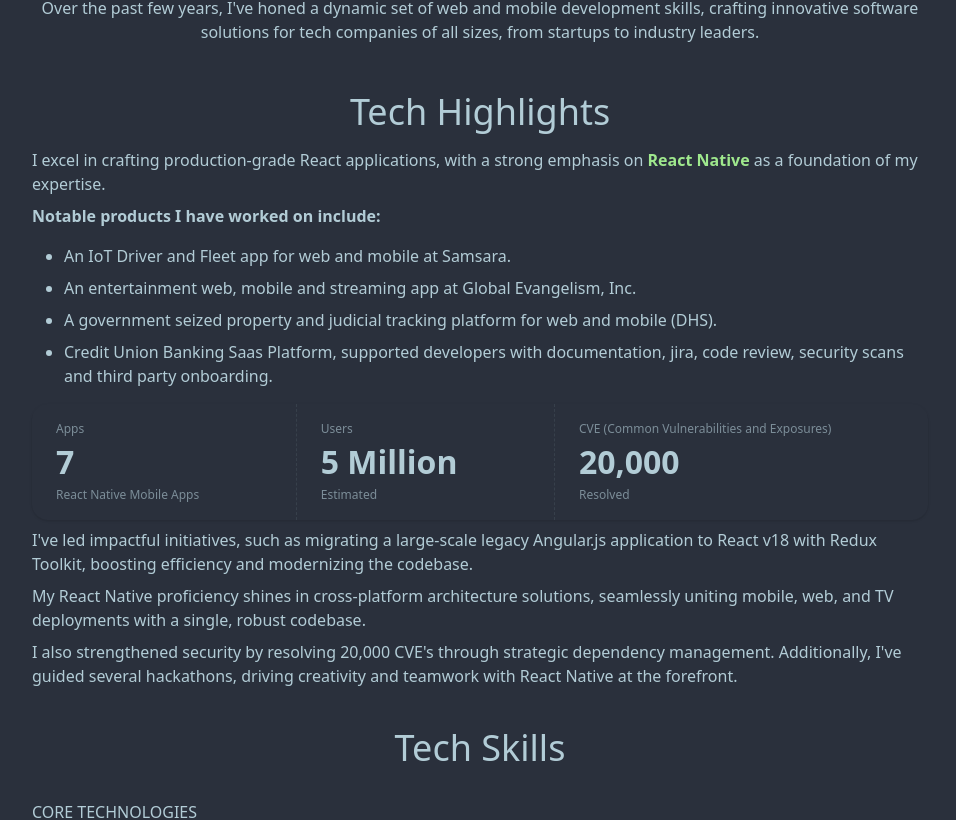
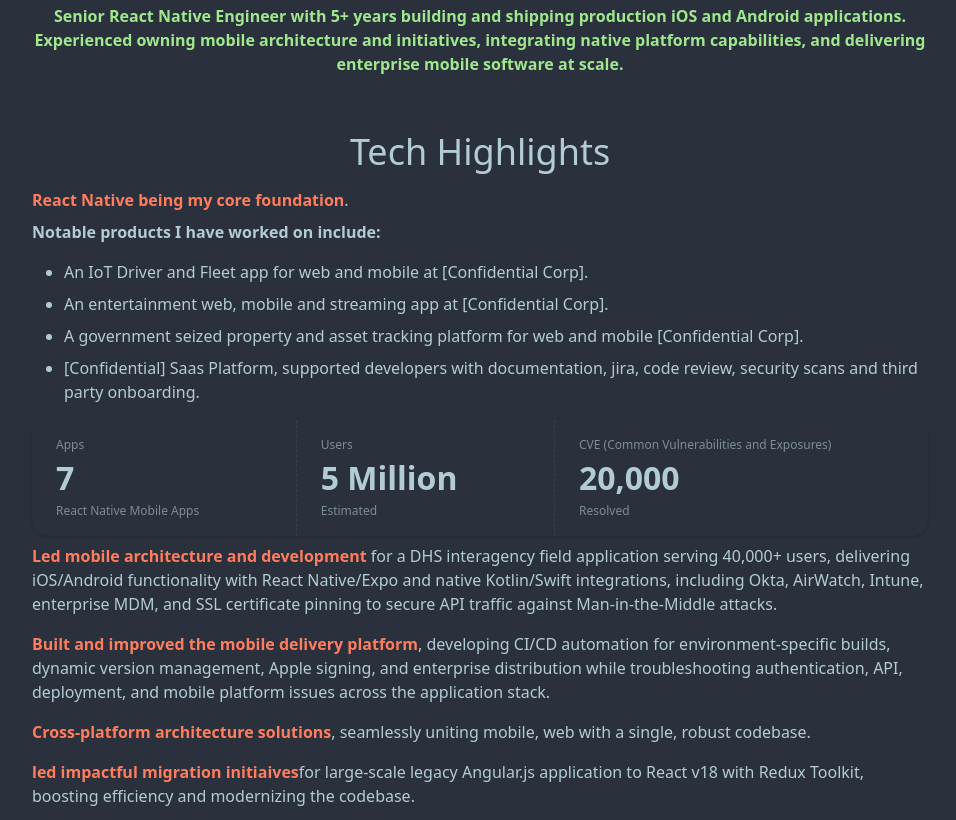
Before and after one commit to GregPetropoulos/GP-XP, a React (Vite) app: page / in a window 1280 px wide. Shown: the part 366-1186 px from the top of the page, without its empty margins (160-1116 px from the left). Built offline with nearby package versions, Linux system fonts and the light colour scheme.

Commit message:
Updates to email and UI, and some text content

```diff
--- a/src/routes/__root.tsx
+++ b/src/routes/__root.tsx
@@ -12,7 +12,7 @@ export const Route = createRootRoute({
         // Google
         name: 'description',
         content:
-          'Greg Petropoulos Portfolio website. Greg is a react native developer and senior frontend software engineer proficient in developing cross platform mobile apps and websites'
+          'Greg Petropoulos Portfolio website. Greg is a react native senioer mobile developer proficient in developing cross platform mobile apps and websites'
       },
       {
         name: 'author',
@@ -20,8 +20,7 @@ export const Route = createRootRoute({
       },
       {
         name: 'keywords',
-        content:
-          'GregPetropoulos, gregpetropoulos, gregorios petropoulos, petropoulos, greg, @GregoriosPetro1,gregpetropoulos.dev, www.linkedin.com/in/greg-petropoulos, https://github.com/GregPetropoulos, Greg Petropoulos, React, React Native, frontend, senior software engineer, frontend developer, react developer, react.js, MERN,Express,Node.js,Gatsby,SASS,SCSS,CSS,HTML,CS3,HTML5,JavaScript JavaScript, UI,UX,web developer, mobile developer, mobile app, Software Developer, code,coder, programming,React, React Native, JavaScript, CSS3, HTM5L,Git,TypeScript, Bootstrap, Materialize, TailwindUI, Node.js, Express.js, MongoDB, Mongoose, AWS CloudWatch, Azure, GraphQL, Umbraco, Contentful, Strapi, Gatsby, React-Query, Cypress, Playwright,Github,NoSQL, MUI, yup, react-hook-form, jest,Expo, EAS, Tanstack, Android Studio, Xcode, appstore, playstore, firebase, mongodb, SQL, git, jira, agile, android, apple, mobile, responsive'
+        content:'GregPetropoulos, greg petropoulos, petropoulos'
       },
 
       {
@@ -43,7 +42,7 @@ export const Route = createRootRoute({
         property: 'og:description',
         key: 'og:description',
         content:
-          'Greg Petropoulos Portfolio website. Greg is a react native developer and senior frontend software engineer proficient in developing cross platform mobile apps and websites'
+          'Greg Petropoulos Portfolio website. Greg is a software engineer, mobile developer proficient in developing cross platform mobile apps and websites'
       },
       {
         property: 'og:image',
--- a/src/routes/index.tsx
+++ b/src/routes/index.tsx
@@ -9,7 +9,6 @@ import gregImage from '../assets/profile-BW.jpg';
 import ContentContainer from '../components/ContentContainer';
 import { CORE_SKILLS, FAMILIAR_SKILLS } from '../constants/constants';
 export const Route = createFileRoute('/')({ component: HomeIndexComponent });
-// todo Github presence
 
 function HomeIndexComponent() {
   return (
@@ -30,8 +29,11 @@ function HomeIndexComponent() {
             Hi, I'm Greg Petropoulos! I'm excited to share a bit about myself so
             you can get to know me better.
           </p>
-          <p>
-          Over the past few years, I've honed a dynamic set of web and mobile development skills, crafting innovative software solutions for tech companies of all sizes, from startups to industry leaders.
+
+          <p className='my-2 font-bold text-primary'>
+        Senior React Native Engineer with 5+ years building and shipping production iOS and Android applications.
+Experienced owning mobile architecture and initiatives, integrating native platform capabilities, and
+delivering enterprise mobile software at scale.
           </p>
         </div>
       </SectionContainer>
@@ -39,47 +41,47 @@ function HomeIndexComponent() {
       <SectionContainer>
         <h2 className=' my-4 w-full text-center'>Tech Highlights</h2>
         <p>
-          I excel in crafting production-grade React applications, with a strong
-          emphasis on <span className='font-bold text-primary'>React Native</span> as a
-          foundation of my expertise.
+           <span className='font-bold text-secondary'>React Native being my core foundation</span>.
         </p>
         <p className='font-bold mt-2'>Notable products I have worked on include:</p>
         <ul className='list-disc ml-2 my-2'>
           <li className='ml-6 my-2'>
-            An IoT Driver and Fleet app for web and mobile at Samsara.
+            An IoT Driver and Fleet app for web and mobile at [Confidential Corp].
           </li>
 
           <li className='ml-6 mb-2'>
-            An entertainment web, mobile and streaming app at Global Evangelism,
-            Inc.
+            An entertainment web, mobile and streaming app at [Confidential Corp].
           </li>
           <li className='ml-6 mb-2'>
-            A government seized property and judicial tracking platform for web
-            and mobile (DHS).
+            A government seized property and asset tracking platform for web
+            and mobile [Confidential Corp].
           </li>
           <li className='ml-6 mb-2'>
-            Credit Union Banking Saas Platform, supported developers with
+            [Confidential] Saas Platform, supported developers with
             documentation, jira, code review, security scans and third party
             onboarding.
           </li>
         </ul>
         <Stats />
+       <p className='my-2'><span className='font-bold text-secondary'>Led mobile architecture and development</span> for a DHS interagency field application serving 40,000+
+users, delivering iOS/Android functionality with React Native/Expo and native Kotlin/Swift integrations,
+including Okta, AirWatch, Intune, enterprise MDM, and SSL certificate pinning to secure API traffic
+against Man-in-the-Middle attacks.
+        </p>
         <p className='my-2'>
-          I've led impactful initiatives, such as migrating a large-scale legacy
+          <span className='font-bold text-secondary'>Built and improved the mobile delivery platform</span>, developing CI/CD automation for
+          environment-specific builds, dynamic version management, Apple signing, and enterprise
+          distribution while troubleshooting authentication, API, deployment, and mobile platform
+          issues across the application stack.</p>
+
+        <p className='my-2'><span className='font-bold text-secondary'>Cross-platform architecture solutions</span>, seamlessly uniting mobile, web with a
+          single, robust codebase.
+        </p>
+        <p className='my-2'><span className='font-bold text-secondary'>led impactful migration initiaives</span>for large-scale legacy
           Angular.js application to React v18 with Redux Toolkit, boosting
           efficiency and modernizing the codebase.
         </p>
-        <p>
-          My React Native proficiency shines in cross-platform architecture
-          solutions, seamlessly uniting mobile, web, and TV deployments with a
-          single, robust codebase.
-        </p>
-        <p className='my-2'>
-          I also strengthened security by resolving 20,000 CVE's through
-          strategic dependency management. Additionally, I've guided several
-          hackathons, driving creativity and teamwork with React Native at the
-          forefront.
-        </p>
+        <p className='my-2'><span className='font-bold text-secondary'>I also strengthened security</span> by resolving 20,000 CVE's through strategic dependency management. Additionally, I've guided several hackathons, driving creativity and teamwork with React Native at the forefront.</p>
       </SectionContainer>
       <SectionContainer>
         <h2 className=' w-full text-center '>Tech Skills</h2>
--- a/src/routes/sides.tsx
+++ b/src/routes/sides.tsx
@@ -3,6 +3,10 @@ import { Suspense } from 'react';
 import { Canvas } from '@react-three/fiber';
 import { OrbitControls, Stars } from '@react-three/drei';
 export const Route = createFileRoute('/sides')({ component: SidesComponent });
+// const fetchData = () => {
+//   return fetch(`https://api.github.com/users/${githubUser}`)
+//     .then((response) => response.json())
+//     .then((data) => setGithubData(data));
 
 function SidesComponent() {
   const name = 'Greg Petropoulos'.split('');
@@ -57,6 +61,7 @@ function SidesComponent() {
             ))}
           </h1>
           <h4 className='text-center mt-8'>Coming Soon...</h4>
+          {/* MAKE A FETCH CALL FOR GITHUB OPEN SOURCE CONTRINUTIONS */}
         </div>
       </div>
     </div>
--- a/src/services/index.ts
+++ b/src/services/index.ts
@@ -1,3 +1,7 @@
+
+
+const githubUser = import.meta.env.VITE_USER_NAME
+
 export const fetchLatestBlogs = async ({ abortController }: any) => {
   const response = await fetch(
     `https://dev.to/api/articles/latest?username=${import.meta.env.VITE_USER_NAME}`,
@@ -5,3 +9,13 @@ export const fetchLatestBlogs = async ({ abortController }: any) => {
   );
   return response.json();
 };
+
+export const fetchGithub = async ({ abortController }: any) => {
+//   return fetch(`https://api.github.com/users/${githubUser}`)
+
+  const response = await fetch(
+    ` https://api.github.com/users/${githubUser}`,
+    { signal: abortController.signal }
+  );
+  return response.json();
+};
```
Also changed, not shown: 2 other files (tests, documents, lock files or other folders).
